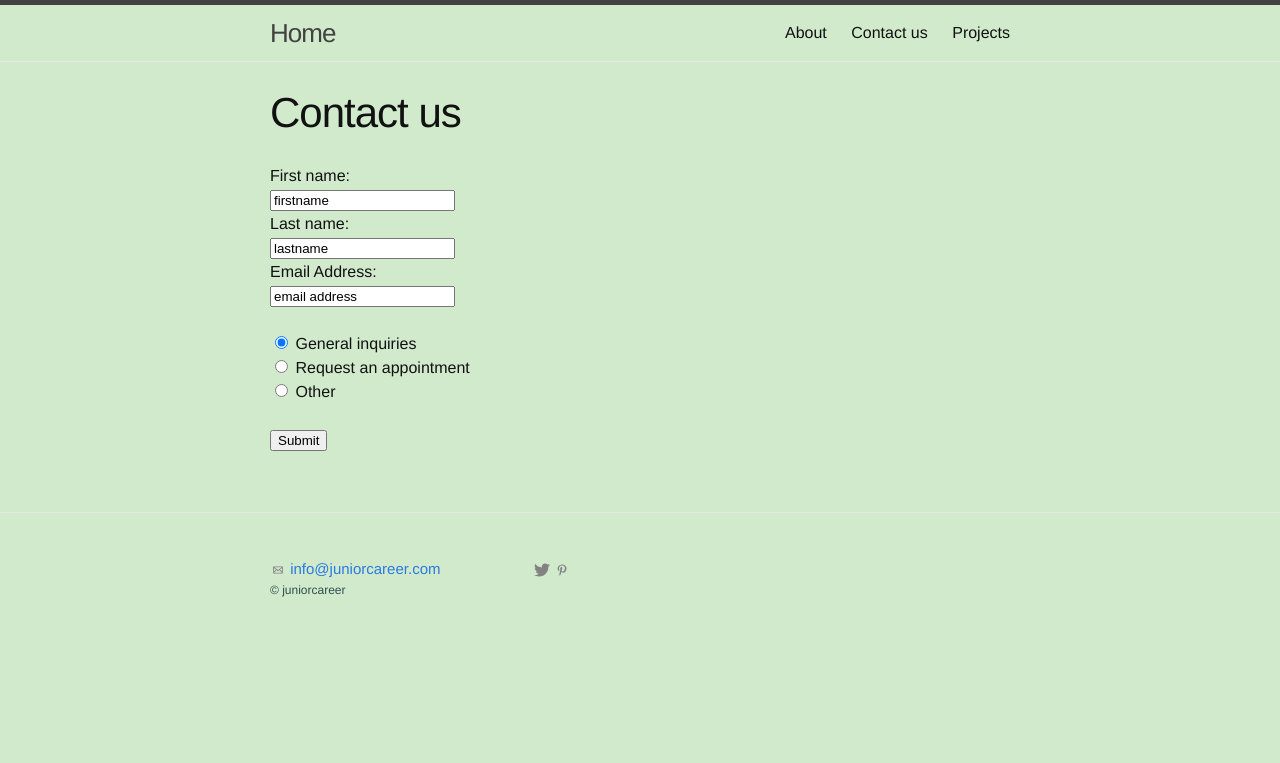
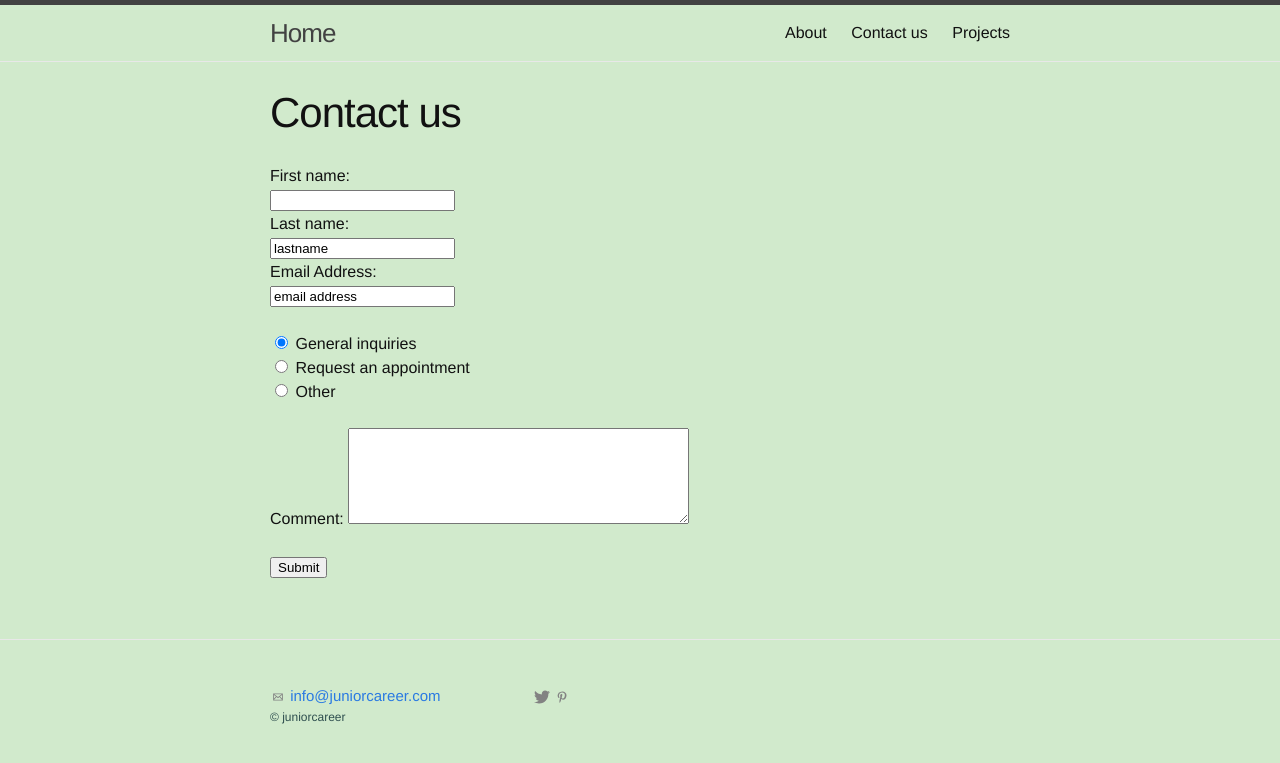
Before and after one commit to Soudehm/soudehm.github.io, a Jekyll site: the page built from contactus.md, in a window 1280 px wide. Shown: the top 763 px of the page. Built offline with Jekyll 4.4.1, drawn with Linux system fonts in a browser that asks for light colours.

Commit message:
Update contactus.md

```diff
--- a/contactus.md
+++ b/contactus.md
@@ -7,7 +7,7 @@ permalink: /contactus/
 <form action="index.php">
 
   First name:<br>
-  <input type="text" name="firstname" value="firstname">
+  <input type="text" name="firstname" >
   <br>
   Last name:<br>
   <input type="text" name="lastname" value="lastname">
@@ -19,5 +19,7 @@ permalink: /contactus/
   <input type="radio" name="information" value="generalinquiries" checked> General inquiries<br>
   <input type="radio" name="information" value="requestanappointment"> Request an appointment<br>
   <input type="radio" name="information" value="other"> Other <br><br>
+  Comment: <textarea name="comment" rows="6" cols="40">
+  </textarea> <br> <br>
 <input type="submit" value="Submit">
 </form>
```
